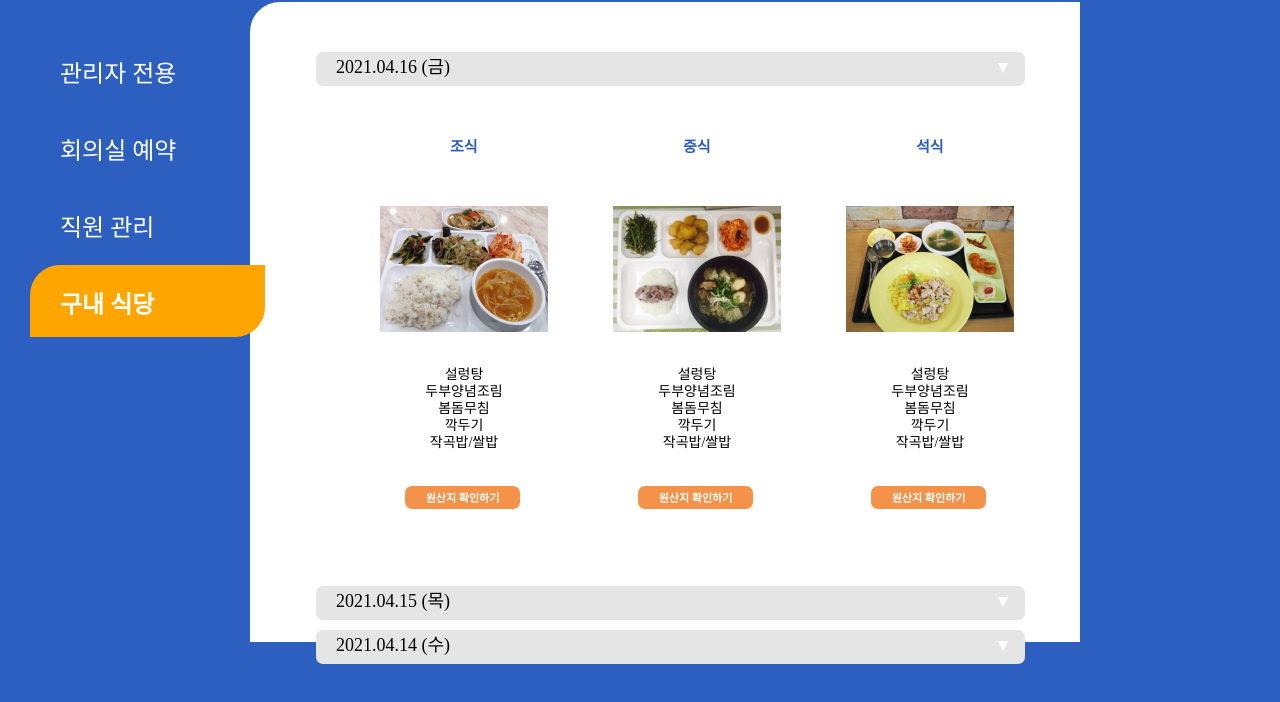
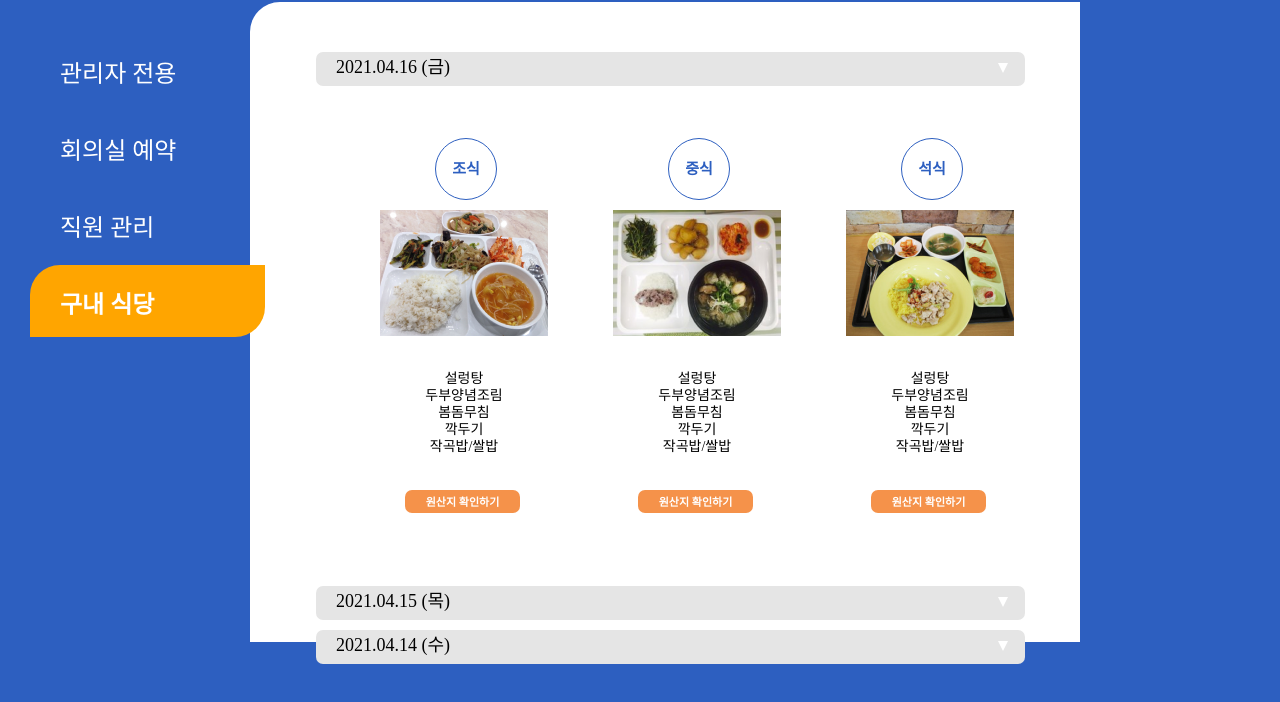
Before and after one commit to NiftRonr/DU2323, a plain HTML site: page restaurant.html in a window 1280 px wide. Shown: the part 78-780 px from the top of the page. Drawn offline with Linux system fonts and the light colour scheme; a web font is replaced by a local one.

Commit message:
원수정

```diff
--- a/public/css/style2.css
+++ b/public/css/style2.css
@@ -159,18 +159,24 @@
 
   }
   section > div.contents > div.box-area > div.box > div.dinner{
-  margin-left: 70px;
+    height: 60px;
+    width: 60px;
+    margin-left: 55px;
 
+    border: 1px solid #2D5FC0;
+    border-radius: 60px;
+
+    text-align: center;
     font-family: 'S-Core Dream';
     font-style: normal;
     font-weight: 600;
-    line-height: 18px;
+    line-height: 60px;
     font-size: 15px;
-
     color: #2d5fc0;
   }
+
   section > div.contents > div.box-area > div.box > img{
-    margin-top: 50px;
+    margin-top: 10px;
   }
   section > div.contents > div.box-area > div.box > div.explain{
     margin-top: 30px;
```
